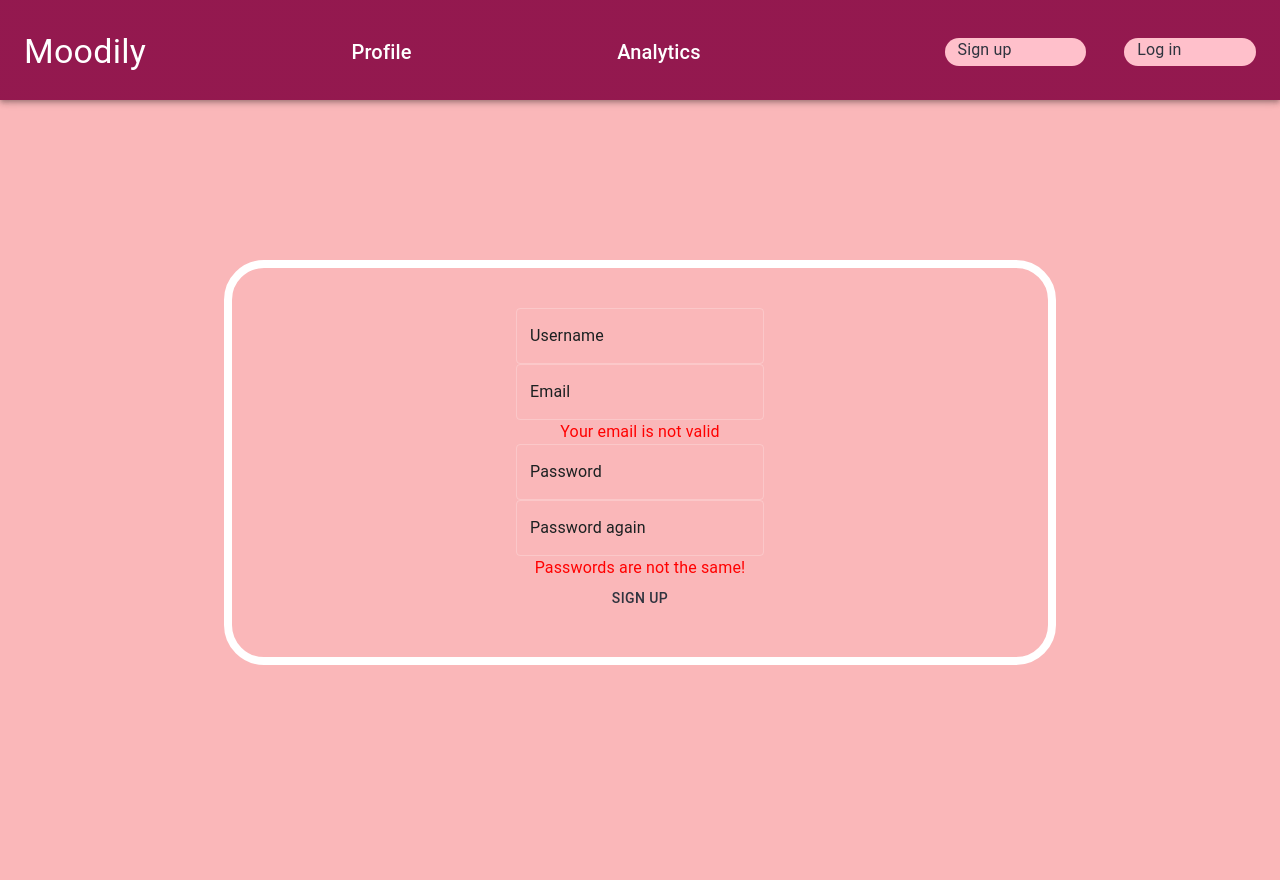
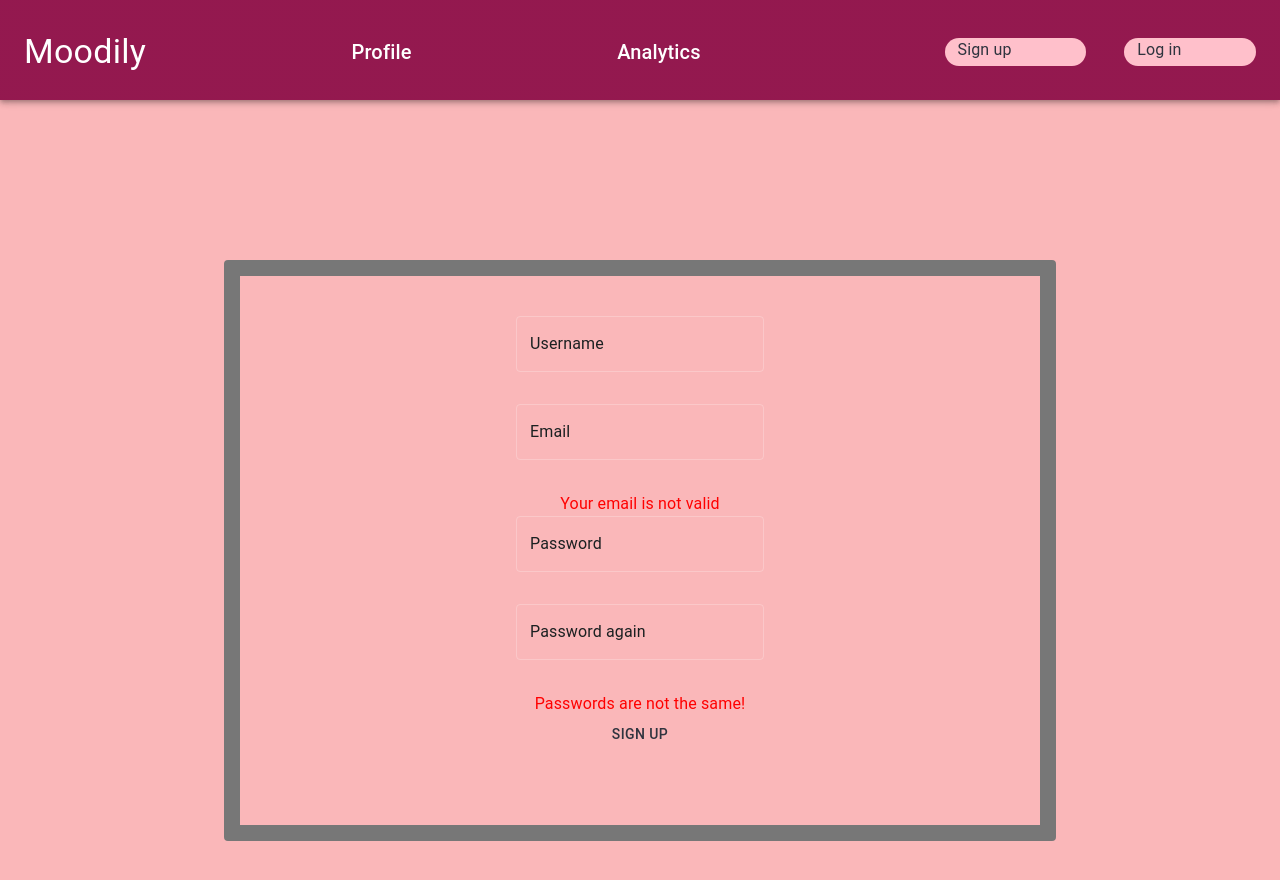
Before and after one commit to csakafeda/Moodily, a React (Vite) app in the folder frontend/: page /signup in a window 1280 px wide. Shown: the top 880 px of the page. Before the commit the page ends 825 px from the top, so only its background shows below. Built offline with nearby package versions, Linux system fonts and the light colour scheme.

Commit message:
add basic css

```diff
--- a/frontend/src/App.css
+++ /dev/null
@@ -1,3 +0,0 @@
-#app{
-    background-color: darkslateblue;
-}
--- a/frontend/src/App.jsx
+++ b/frontend/src/App.jsx
@@ -1,5 +1,4 @@
 import {BrowserRouter as Router, Route, Routes} from "react-router-dom";
-import "./App.css";
 import HomePage from "./Pages/HomePage";
 import NavBar from "./Components/NavBar.jsx";
 import ProfilePage from "./Pages/ProfilePage.jsx";
--- a/frontend/src/Components/MoodForm.jsx
+++ b/frontend/src/Components/MoodForm.jsx
@@ -5,7 +5,6 @@ import {
     TextField,
     Button,
     Box,
-    Stack,
     Typography,
     styled
 } from "@mui/material";
@@ -60,10 +59,10 @@ export default function MoodForm({onSave, error, onCancel}) {
                         labelid="rate"
                         getLabelText={(value) => `${value} Heart${value !== 1 ? 's' : ''}`}
                         onChange={handleRateChange}
-                        precision={0.5}
-                        icon={<FavoriteIcon fontSize="inherit" />}
-                        emptyIcon={<FavoriteBorderIcon fontSize="inherit" />
-                    }
+                        icon={<FavoriteIcon fontSize="inherit"/>}
+                        emptyIcon={<FavoriteBorderIcon fontSize="inherit"
+                                                       required/>
+                        }
                     />
                 </FormControl>
 
--- a/frontend/src/Pages/Auth/LogIn.jsx
+++ b/frontend/src/Pages/Auth/LogIn.jsx
@@ -1,4 +1,4 @@
-import {Box, Button, Container, FormControl, Link, TextField, Typography} from "@mui/material";
+import {Box, Button, Container, FormControl, TextField, Typography} from "@mui/material";
 import {useState} from "react";
 import Loading from "../../Components/Loading.jsx";
 import {useNavigate} from "react-router-dom";
@@ -36,12 +36,12 @@ export default function LogIn() {
                 padding: "5vh",
                 margin: "4vh 20% 4vh 20%",
                 border: "1vh solid",
-                borderRadius: "5vh",
+                borderRadius: "0.25rem",
             }}>
                 <Typography component="h1" variant="h5">
                     Log in
                 </Typography>
-                <FormControl sx={{marginBottom: "3vh"}}>
+                <FormControl sx={{marginBottom: "2rem"}}>
                     <TextField id={"username"}
                                label={"Username:"}
                                required
@@ -49,7 +49,7 @@ export default function LogIn() {
                     </TextField>
                 </FormControl>
 
-                <FormControl sx={{marginBottom: "3vh"}}>
+                <FormControl sx={{marginBottom: "2rem"}}>
                     <TextField id={"password"}
                                label={"Password"}
                                type="password"
--- a/frontend/src/Pages/Auth/SignUp.jsx
+++ b/frontend/src/Pages/Auth/SignUp.jsx
@@ -79,20 +79,22 @@ export default function SignUp() {
                 alignItems: "center",
                 padding: "5vh",
                 margin: "20vh",
-                border: "1vh solid",
-                borderRadius: "5vh",
+                border: "1rem solid #777",
+                borderRadius: "0.25rem",
             }}>
-                <FormControl>
+                <FormControl sx={{marginBottom: "2rem"}}>
                     <TextField id={"username"}
                                label={"Username"}
                                onChange={handleUsernameChange}>
+                        sx={{marginBottom: "2rem"}}
                     </TextField>
                 </FormControl>
 
-                <FormControl>
+                <FormControl sx={{marginBottom: "2rem"}}>
                     <TextField id={"email"}
                                label={"Email"}
                                onChange={handleEmailChange}>
+                        sx={{marginBottom: "2rem"}}
                     </TextField>
                 </FormControl>
 
@@ -102,7 +104,7 @@ export default function SignUp() {
                     <Typography color={"red"}>Your email is not valid</Typography>
                 }
 
-                <FormControl>
+                <FormControl sx={{marginBottom: "2rem"}}>
                     <TextField id={"password1"}
                                label={"Password"}
                                type="password"
@@ -110,11 +112,12 @@ export default function SignUp() {
                     </TextField>
                 </FormControl>
 
-                <FormControl>
+                <FormControl sx={{marginBottom: "2rem"}}>
                     <TextField id={"password2"}
                                label={"Password again"}
                                type="password"
                                onChange={handlePassword2Change}>
+                        sx={{marginBottom: "2rem"}}
                     </TextField>
                 </FormControl>
 
@@ -123,7 +126,8 @@ export default function SignUp() {
                     <Typography color={"red"}>Passwords are not the same!</Typography>
                 }
 
-                <Button type={"submit"}>
+                <Button type={"submit"}
+                        sx={{marginBottom: "2rem"}}>
                     Sign up
                 </Button>
                 {error && <Typography>{error}</Typography>}
--- a/frontend/src/Pages/HomePage.jsx
+++ b/frontend/src/Pages/HomePage.jsx
@@ -12,7 +12,7 @@ export default function HomePage() {
         <>
             <Container sx={{padding: "1rem", display: "flex"}}>
                 <Box component="img"
-                     sx={{width: "40vw", borderRadius: '50%'}}
+                     sx={{width: "40vw", borderRadius: '30%', maxWidth: "20vw"}}
                      alt="Logo."
                      src={catPic}
                 />
@@ -39,7 +39,7 @@ export default function HomePage() {
             </Container>
             <Container align="center" sx={{padding: "1rem"}}>
                 <Button align="center"
-                        sx={{width: "50vh", color: "red", borderRadius: "5vh"}}
+                        sx={{color: "red", borderRadius: "100%"}}
                         size="large"
                         onClick={() => navigate("/createPost")}>
                     Add daily post
--- a/frontend/src/Pages/ProfilePage.jsx
+++ b/frontend/src/Pages/ProfilePage.jsx
@@ -25,10 +25,11 @@ export default function ProfilePage() {
                 :
                 <Container align="center" sx={{padding: "1rem"}}>
                     <h1>Profile page</h1>
-                    UserName: {username}
+                    Username: {username}
 
                     {data.reverse().map((mood) => (
-                        <Card sx={{display: 'flex', margin: "5% 5% 5% 5%", width: "50%", padding: "1rem"}} key={mood.id}>
+                        <Card sx={{display: 'flex', margin: "5% 5% 5% 5%", width: "50%", padding: "1rem"}}
+                              key={mood.id}>
                             <Box sx={{display: 'flex', flexDirection: 'column'}}>
                                 <CardContent sx={{flex: '1'}}>
                                     <Typography component="div" variant="h5">
--- a/frontend/src/main.jsx
+++ b/frontend/src/main.jsx
@@ -1,7 +1,6 @@
 import React from 'react'
 import ReactDOM from 'react-dom/client'
 import App from './App.jsx'
-import './index.css'
 
 ReactDOM.createRoot(document.getElementById('root')).render(
     <React.StrictMode>
```
Also changed, not shown: frontend/src/index.css (deleted).
